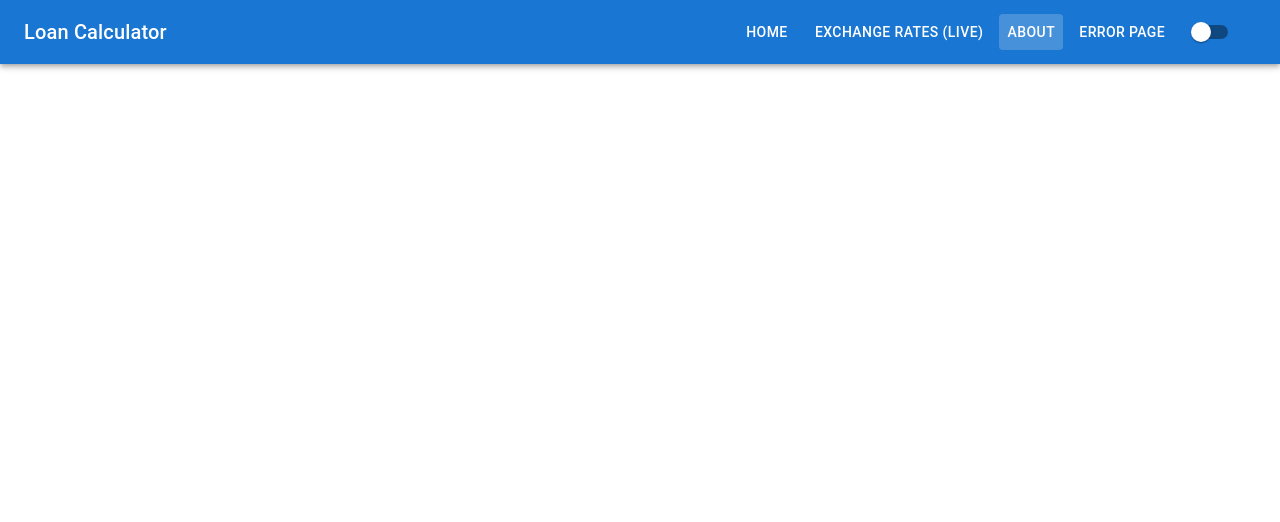
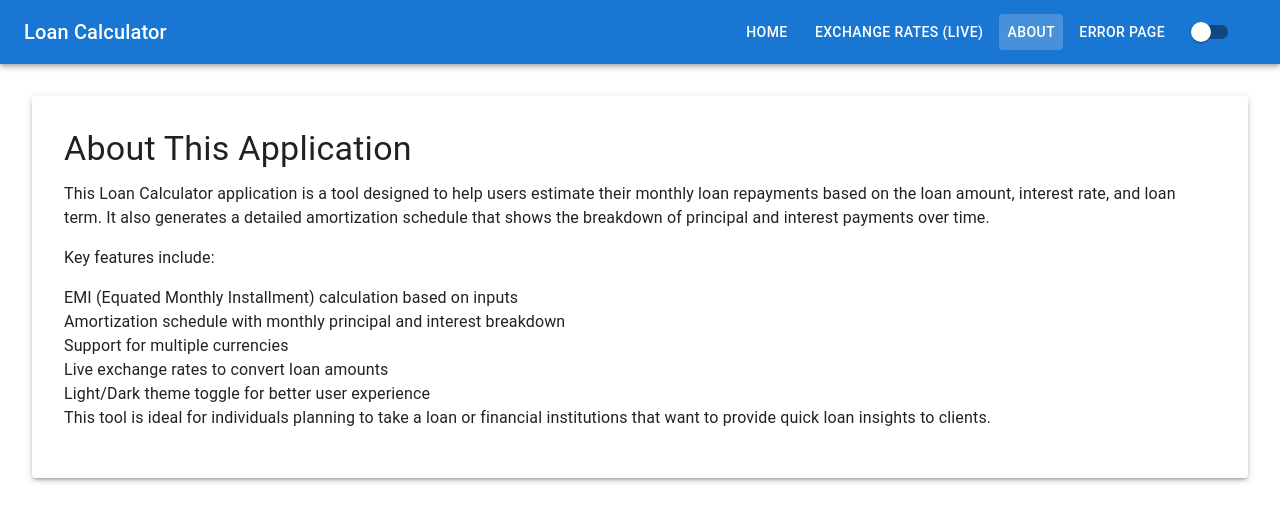
Before and after one commit to rishigovind-tech/Loan-Calculator, a React (Vite) app: page /about in a window 1280 px wide. Shown: the top 522 px of the page. Built offline with nearby package versions, Linux system fonts and the light colour scheme.

Commit message:
Error and About completed

```diff
--- a/src/App.jsx
+++ b/src/App.jsx
@@ -6,9 +6,18 @@ import Navbar from "./components/Navbar";
 import Dashboard from "./components/Dashboard";
 import { Route, Routes } from "react-router-dom";
 import ThemeContext from "./context/ThemeContext";
-// import About from "./components/About"; // Optional future route
 import ExchangeRates from "./components/ExchangeRates";
-// import ErrorPage from "./components/ErrorPage";
+import ErrorPage from "./components/ErrorPage";
+import About from "./components/About";
+import { Navigate } from "react-router-dom";
+
+
+const MainLayout = ({ children }) => (
+  <>
+    <Navbar />
+    {children}
+  </>
+);
 
 const App = () => {
   const [darkMode, setDarkMode] = useState(false);
@@ -23,13 +32,34 @@ const App = () => {
     <ThemeContext.Provider value={{ darkMode, setDarkMode }}>
       <ThemeProvider theme={theme}>
         <CssBaseline />
-        <Navbar />
         <Routes>
-          <Route path="/" element={<Dashboard />} />
-          <Route path="/exchange-rates" element={<ExchangeRates />} />
-          {/* <Route path="/about" element={<About />} />
-
-          <Route path="*" element={<ErrorPage />} /> */}
+          <Route
+            path="/"
+            element={
+              <MainLayout>
+                <Dashboard />
+              </MainLayout>
+            }
+          />
+          <Route
+            path="/exchange-rates"
+            element={
+              <MainLayout>
+                <ExchangeRates />
+              </MainLayout>
+            }
+          />
+          <Route
+            path="/about"
+            element={
+              <MainLayout>
+                <About />
+              </MainLayout>
+            }
+          />
+          <Route path="/error" element={<ErrorPage />} />
+          {/* Redirect undefined routes to /error */}
+          <Route path="*" element={<Navigate to="/error" replace />} />
         </Routes>
       </ThemeProvider>
     </ThemeContext.Provider>
--- /dev/null
+++ b/src/components/About.jsx
@@ -0,0 +1,57 @@
+// src/components/About.jsx
+import React from "react";
+import { Box, Typography, Paper } from "@mui/material";
+
+const About = () => {
+  return (
+    <Box p={4}>
+      <Paper elevation={3} sx={{ padding: 4 }}>
+        <Typography variant="h4" gutterBottom>
+          About This Application
+        </Typography>
+
+        <Typography variant="body1" paragraph>
+          This Loan Calculator application is a tool designed to help users estimate their monthly loan repayments based on the loan amount, interest rate, and loan term. It also generates a detailed amortization schedule that shows the breakdown of principal and interest payments over time.
+        </Typography>
+
+        <Typography variant="body1" paragraph>
+          Key features include:
+        </Typography>
+
+        <ul>
+          <li>
+            <Typography variant="body1">
+              EMI (Equated Monthly Installment) calculation based on inputs
+            </Typography>
+          </li>
+          <li>
+            <Typography variant="body1">
+              Amortization schedule with monthly principal and interest breakdown
+            </Typography>
+          </li>
+          <li>
+            <Typography variant="body1">
+              Support for multiple currencies
+            </Typography>
+          </li>
+          <li>
+            <Typography variant="body1">
+              Live exchange rates to convert loan amounts
+            </Typography>
+          </li>
+          <li>
+            <Typography variant="body1">
+              Light/Dark theme toggle for better user experience
+            </Typography>
+          </li>
+        </ul>
+
+        <Typography variant="body1" paragraph>
+          This tool is ideal for individuals planning to take a loan or financial institutions that want to provide quick loan insights to clients.
+        </Typography>
+      </Paper>
+    </Box>
+  );
+};
+
+export default About;
--- /dev/null
+++ b/src/components/ErrorPage.jsx
@@ -0,0 +1,35 @@
+// src/components/ErrorPage.jsx
+import React from "react";
+import { Box, Typography, Button } from "@mui/material";
+import { useNavigate } from "react-router-dom";
+
+const ErrorPage = () => {
+  const navigate = useNavigate();
+
+  return (
+    <Box
+      display="flex"
+      justifyContent="center"
+      alignItems="center"
+      flexDirection="column"
+      height="100vh"
+      bgcolor="background.paper"
+      textAlign="center"
+    >
+      <Typography variant="h3" color="black" gutterBottom>
+      Something went wrong in the application.
+      </Typography>
+
+      <Button
+        variant="contained"
+        color="primary"
+        onClick={() => navigate("/")} // Redirect to the homepage
+        sx={{ marginTop: 2 }}
+      >
+        Go Home
+      </Button>
+    </Box>
+  );
+};
+
+export default ErrorPage;
```
